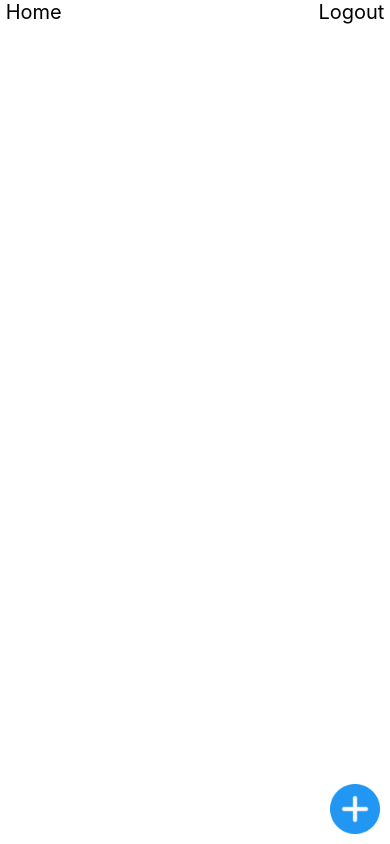
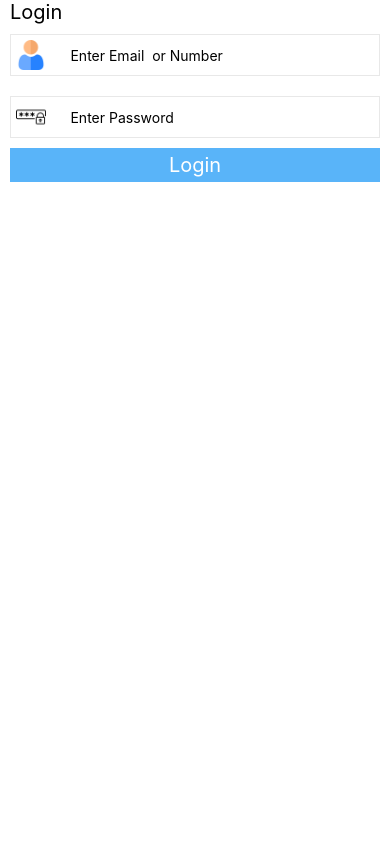
Before and after one commit to Abhi25786/Task, a React Native app: screen /Login in a window 390 px wide. Before the commit this address had no page. Built offline with nearby package versions, Linux system fonts and the light colour scheme.

Commit message:
Logout data

```diff
--- a/App.js
+++ b/App.js
@@ -52,12 +52,12 @@ const App = () => {
   useEffect(() => {
     getLogin().then((res) => {
       console.log("store data", res)
-      if (!!res) {
-        dispatch({
-          type: types.LOGIN,
-          payload: res
-        })
-      }
+
+      dispatch({
+        type: types.LOGIN,
+        payload: res
+      })
+
     })
     getData().then((res) => {
       console.log("store data", res)
@@ -71,6 +71,7 @@ const App = () => {
   }, [])
   return (
     <>
+      <StatusBar barStyle='dark-content' backgroundColor={"white"} />
       <Provider store={store}>
 
         <Routes />
--- /dev/null
+++ b/src/components/HeadComponent.js
@@ -0,0 +1,15 @@
+import React from 'react'
+import { Text, View } from 'react-native'
+function HeadComponent({
+    Title = '',
+    color = '',
+    style
+}) {
+    return (
+        <View style={{ marginHorizontal: 10 }}>
+            <Text style={{ fontSize: 20, color: "black" }}>{Title}</Text>
+        </View>
+    )
+}
+
+export default HeadComponent
--- a/src/navigation/HomeNav.js
+++ b/src/navigation/HomeNav.js
@@ -14,7 +14,7 @@ export default function (Stack) {
     return (
         <>
 
-            <Stack.Screen name="Home" component={HomeScreen} screenOptions={{ headerShown: false }} />
+            <Stack.Screen name="Home" component={HomeScreen} />
             <Stack.Screen name="Add Data" component={AddScreen} />
 
         </>
--- a/src/navigation/Routes.js
+++ b/src/navigation/Routes.js
@@ -14,7 +14,7 @@ const Stack = createStackNavigator();
 
 export default function Routes() {
 
-    const data = useSelector(state => state.Continue)
+    const data = useSelector(state => state.Continue.userdata)
     return (
 
         <NavigationContainer>
--- a/src/redux/reducers/auth.js
+++ b/src/redux/reducers/auth.js
@@ -1,4 +1,4 @@
-import storeLogin from "../../utils/utils";
+import { storeLogin, getLogin, LogoutData } from "../../utils/utils";
 import types from "../types";
 const initialState = {
     userdata: {}
@@ -12,7 +12,12 @@ export const Continue = (state = initialState, action) => {
             storeLogin(data)
             return { userdata: data };
         }
-        case types.USER_LOGOUT: { return state = false; }
+        case types.USER_LOGOUT: {
+
+            LogoutData();
+
+            return { userdata: undefined }
+        }
         default: return state;
     }
 
--- a/src/screens/addScreen/AddScreen.js
+++ b/src/screens/addScreen/AddScreen.js
@@ -10,6 +10,7 @@ import {
 } from 'react-native';
 import { useDispatch, useSelector } from 'react-redux';
 import Button from '../../components/Button';
+import HeadComponent from '../../components/HeadComponent';
 import TextComponent from '../../components/TextComponent';
 import TextInputComponent from '../../components/TextInput';
 import imagePath from '../../constants/imagePath';
@@ -83,7 +84,7 @@ function AddScreen({ navigation, route }) {
     }
     else {
       setshowAddress(false);
-      dispatch(updateData(({ id: allData.userId, name, phone, address, age, roll })))
+      dispatch(updateData({ id: allData.userId, name, phone, address, age, roll }))
       navigation.navigate('Home')
     }
   }
@@ -123,6 +124,7 @@ function AddScreen({ navigation, route }) {
 
   return (
     <View style={addcss.MainContainer}>
+      <HeadComponent Title={allData ? strings?.Update : strings?.Submit} />
       <ScrollView>
         {/* --------------------------------Add todo textinput------------------------------ */}
         <TextInputComponent
--- a/src/screens/loginScreen/LoginScreen.js
+++ b/src/screens/loginScreen/LoginScreen.js
@@ -1,10 +1,11 @@
 import React, { useState } from 'react'
-import { Text, View, SafeAreaView, TouchableOpacity, TextInput, Image, ScrollView } from 'react-native'
+import { Text, View, SafeAreaView, TouchableOpacity, TextInput, Image, ScrollView, StatusBar } from 'react-native'
 import { useDispatch } from 'react-redux'
 
 
 import Buttoncustam from '../../components/Button'
 import Button from '../../components/Button'
+import HeadComponent from '../../components/HeadComponent'
 import TextComponent from '../../components/TextComponent'
 import TextInputComponent from '../../components/TextInput'
 import imagePath from '../../constants/imagePath'
@@ -43,7 +44,9 @@ function LoginScreen() {
     }
     return (
 
+
         <View style={addcss.MainContainer}>
+            <HeadComponent Title='Login' />
             <ScrollView>
                 {/* ------------------------------------Email textinput------------------------------------- */}
                 <TextInputComponent
--- a/src/utils/utils.js
+++ b/src/utils/utils.js
@@ -42,3 +42,10 @@ export const getLogin = async () => {
         console.log("login_data get error")
     }
 }
+export const LogoutData = async () => {
+    try {
+        await AsyncStorage.removeItem('LoginData')
+    } catch (error) {
+
+    }
+}
```
